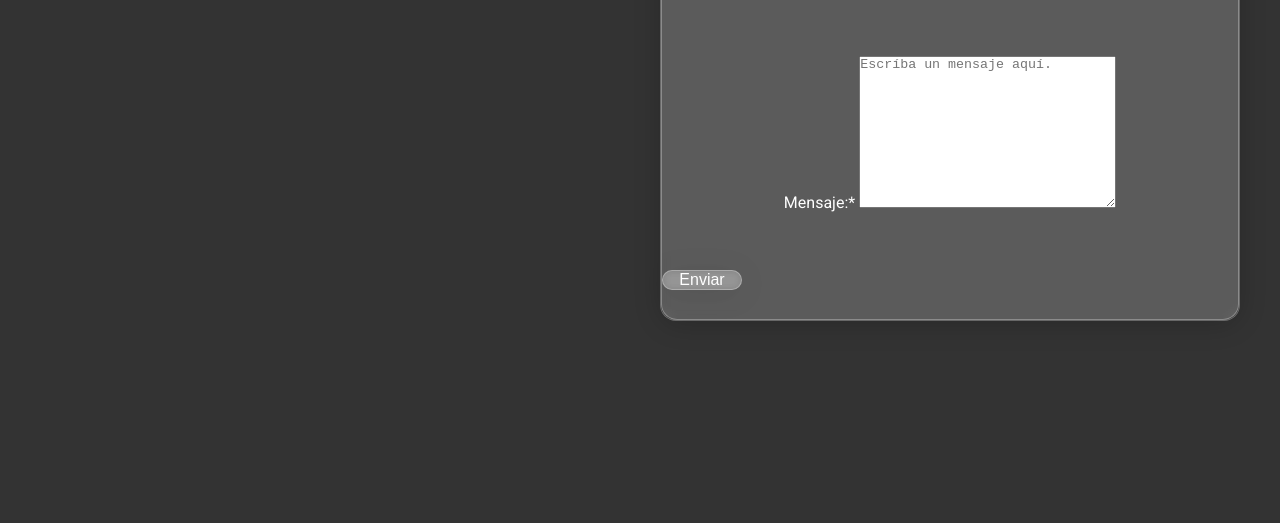
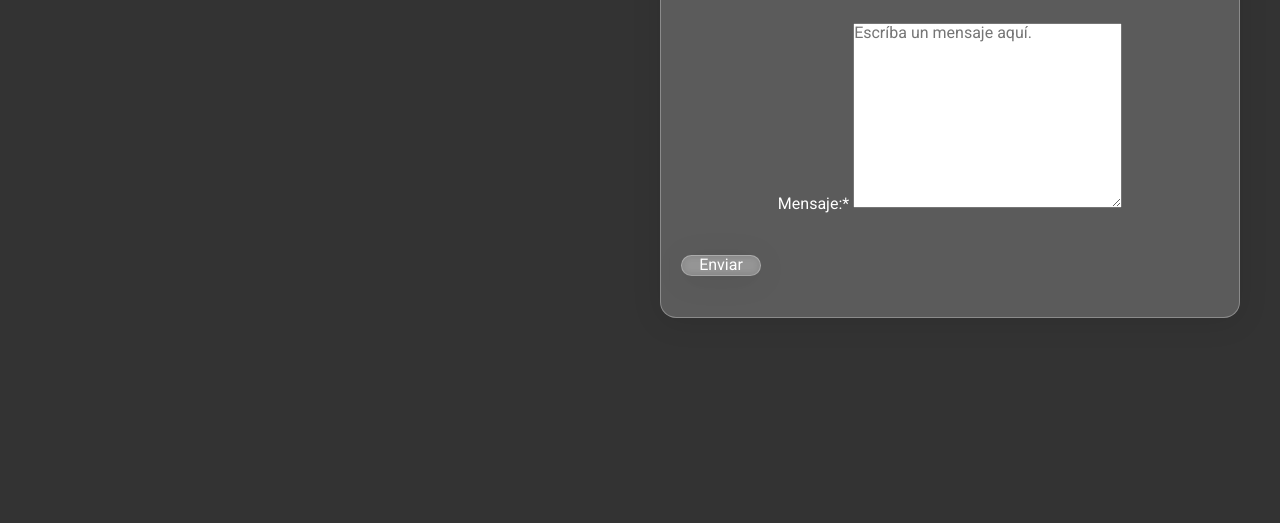
Before and after one commit to Felloni87/Proyecto-portfolio2023, a plain HTML site: page index.html in a window 1280 px wide. Shown: the part 1938-2461 px from the top of the page. Drawn offline with nearby package versions, Linux system fonts and the light colour scheme.

Commit message:
Se modifica el formulario de contacto

```diff
--- a/index.html
+++ b/index.html
@@ -7,6 +7,7 @@
     <meta name="viewport" content="width=device-width, initial-scale=1.0">
     <meta name="author" content="Maria Eugenia Felloni">
     <link rel="stylesheet" href="style.css">
+    <link rel="stylesheet" href="normalize.css">
     <link rel="stylesheet" href="https://cdnjs.cloudflare.com/ajax/libs/animate.css/4.1.1/animate.min.css"/>
     <link rel="icon" type="image/png" sizes="32x32" href="imagenes/548-5488592_foco-dibujo-png-sky-on-demand-logo-transparent.png">
     <title>Portfolio</title>
--- a/style.css
+++ b/style.css
@@ -146,7 +146,7 @@ h2{
     font-size: 1rem;
     color:#fff;
 }
-.formulario{
+/* .formulario{
     width: 90vw;
     margin-top: 20px;
     background: rgba(255, 255, 255, 0.2);
@@ -159,7 +159,27 @@ h2{
     flex-direction: column;
     flex-wrap: wrap;
     justify-content: space-around;
-}
+} */
+.formulario {
+    background: #333;
+     width: 100%;
+     height: 70%;
+     margin-top: 20px;
+ }
+ .formularioContacto{
+     height: 80%;
+     padding: 20px;
+     background: rgba(255, 255, 255, 0.2);
+     border-radius: 16px;
+     box-shadow: 0 4px 30px rgba(0, 0, 0, 0.1);
+     backdrop-filter: blur(5px);
+     -webkit-backdrop-filter: blur(5px);
+     border: 1px solid rgba(255, 255, 255, 0.29);
+      display: flex;
+     flex-direction: column;
+     justify-content:space-between;
+
+ }
 .formulario button{
     width: 80px;
     background: rgba(255, 255, 255, 0.2);
@@ -242,7 +262,12 @@ footer{
 /* MEDIA QUERY TABLET */
 
 @media (min-width: 768px) {
-
+    .menu{
+        height: 3rem;
+        background-color: #333;
+        padding: 10px;
+        text-align: center;
+    }
     .contenedor-inicio{
         width: 100vw;
         display: flex;
@@ -368,6 +393,7 @@ footer{
     }
     .formularioContacto{
         height: 100%;
+        padding: 20px;
         background: rgba(255, 255, 255, 0.2);
         border-radius: 16px;
         box-shadow: 0 4px 30px rgba(0, 0, 0, 0.1);
@@ -407,9 +433,12 @@ footer{
 
 @media (min-width: 1024px) {
 
- .menu{
-    font-size: 2rem;
- }
+    .menu{
+        height: 3rem;
+        background-color: #333;
+        padding: 10px;
+        text-align: center;
+    }
  .contenedor-inicio{
     width: 100vw;
     display: flex;
@@ -534,6 +563,7 @@ footer{
 }
 .formularioContacto{
     height: 100%;
+    padding: 20px;
     background: rgba(255, 255, 255, 0.2);
     border-radius: 16px;
     box-shadow: 0 4px 30px rgba(0, 0, 0, 0.1);
```
